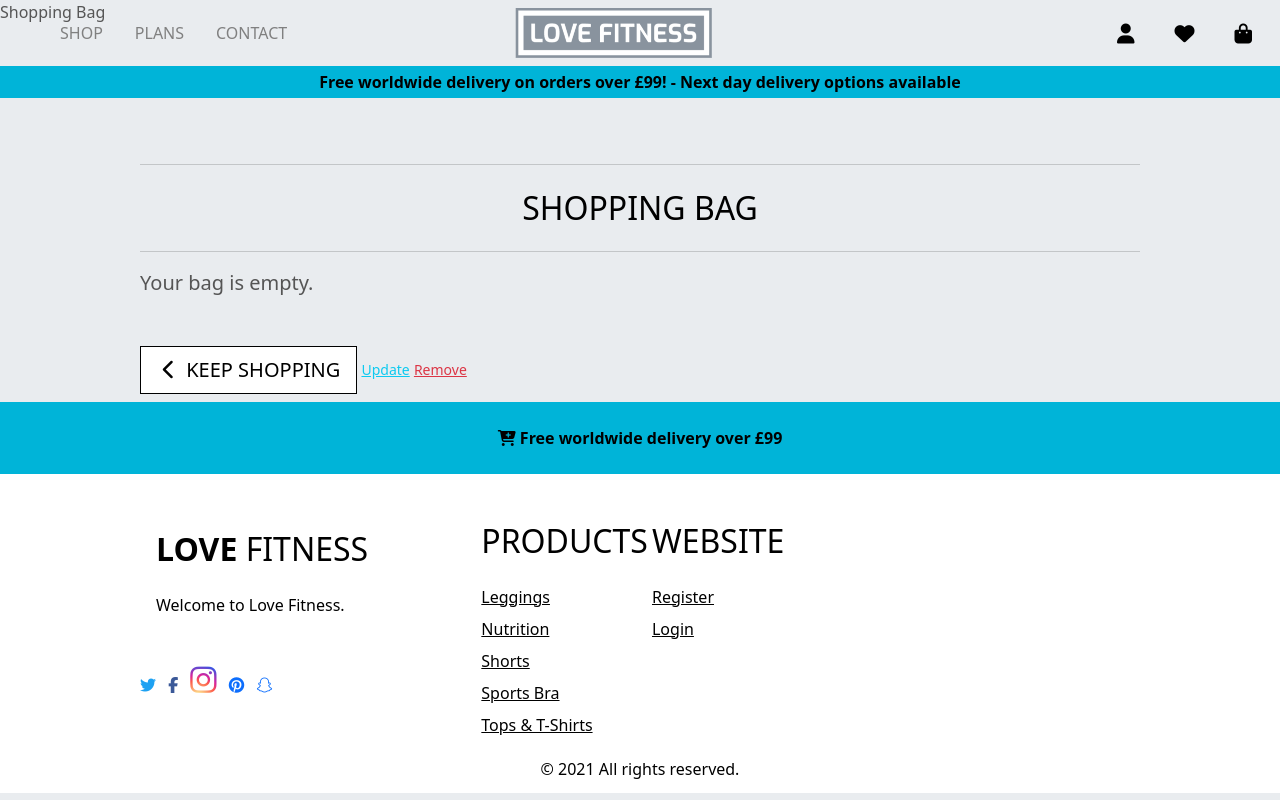
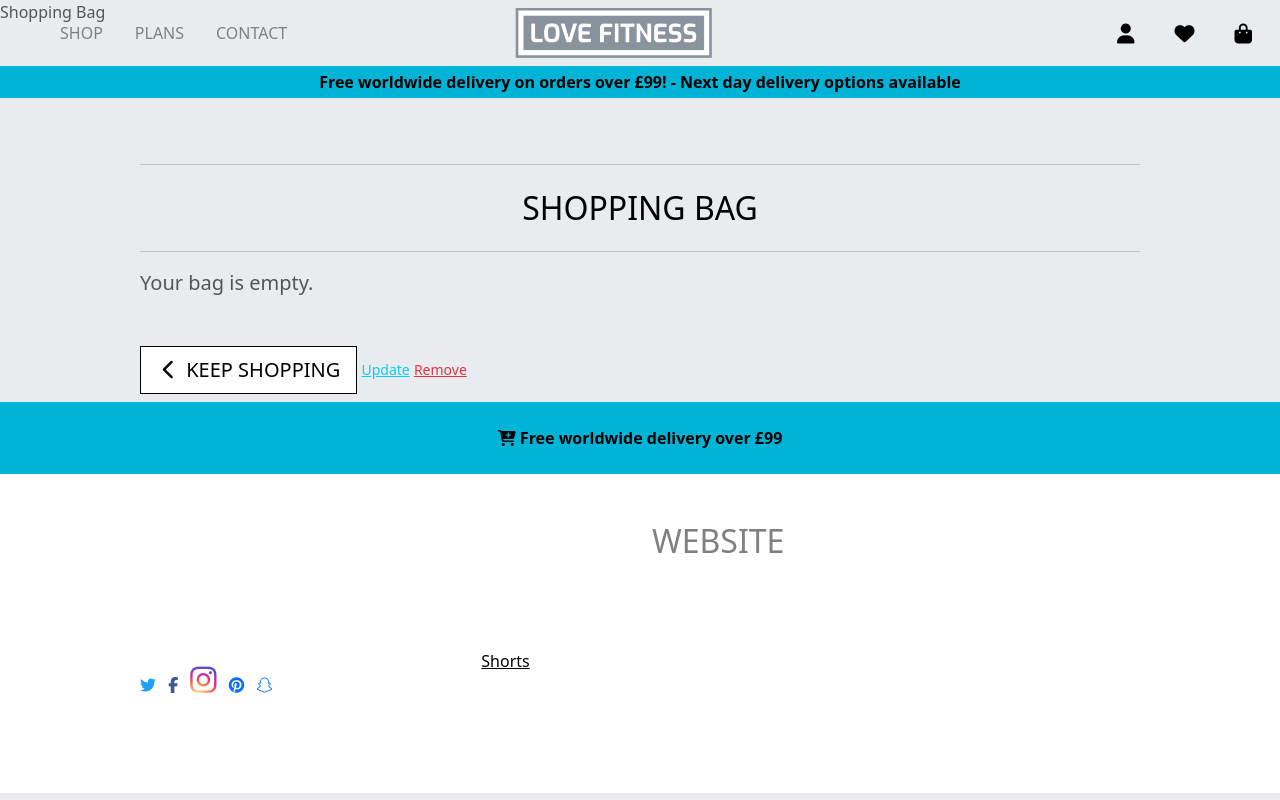
Before and after one commit to JohnWrafter/Love_Fitness, a Django app: page /bag/ in a window 1280 px wide. Run offline with Django 3.2, Linux system fonts and the light colour scheme; data that the repository does not hold is empty; some libraries are stand-ins or nearby versions.

Commit message:
Changed footer font colour to white

```diff
--- a/templates/base.html
+++ b/templates/base.html
@@ -127,8 +127,8 @@
                 <!-- Logo and social media links -->
                 <div class="col-lg-4 col-md-12 mb-4 mb-lg-0">
                     <a href="{% url 'home' %}" aria-label="nav-link main-logo-link" class="nav-link main-logo-link">
-                        <h2 class="logo-font text-black my-0"><strong>Love</strong> Fitness</h2>
-                        <p class="text-black mt-4">Welcome to Love Fitness.</p>
+                        <h2 class="logo-font text-white my-0"><strong>Love</strong> Fitness</h2>
+                        <p class="text-white mt-4">Welcome to Love Fitness.</p>
                     </a>
                     <ul class="list-inline mt-4">
                         <li class="list-inline-item">
@@ -159,36 +159,36 @@
                     </ul>
                 </div>
                 <div class="col-lg-2 col-md-6 mb-4 mb-lg-0">
-                    <h2 class="logo-font text-uppercase font-weight-bold mb-4 text-black">Products</h2>
+                    <h2 class="logo-font text-uppercase font-weight-bold mb-4 text-white">Products</h2>
                     <ul class="list-unstyled mb-0">
                         <li class="mb-2"><a href="{% url 'products' %}?category=leggings"
-                                class="text-black">Leggings</a></li>
+                                class="text-white">Leggings</a></li>
                         <li class="mb-2"><a href="{% url 'products' %}?category=sports_nutrition"
-                                class="text-black">Nutrition</a></li>
+                                class="text-white">Nutrition</a></li>
                         <li class="mb-2"><a href="{% url 'products' %}?category=shorts" class="text-black">Shorts</a>
                         </li>
-                        <li class="mb-2"><a href="{% url 'products' %}?category=sports_bra" class="text-black">Sports
+                        <li class="mb-2"><a href="{% url 'products' %}?category=sports_bra" class="text-white">Sports
                                 Bra</a></li>
-                        <li class="mb-2"><a href="{% url 'products' %}?category=tops_t-shirts" class="text-black">Tops
+                        <li class="mb-2"><a href="{% url 'products' %}?category=tops_t-shirts" class="text-white">Tops
                                 &amp; T-Shirts</a></li>
                     </ul>
                 </div>
                 <div class="col-lg-2 col-md-6 col-xs-6 mb-4 mb-lg-0">
-                    <h2 class="logo-font text-uppercase font-weight-bold mb-4 text-black">Website</h2>
+                    <h2 class="logo-font text-uppercase font-weight-bold mb-4 text-whitek">Website</h2>
                     <ul class="list-unstyled mb-0">
                         {% if request.user.is_authenticated %} {% if request.user.is_superuser %}
-                        <li class="mb-2"><a href="" class="text-black">Product Management</a></li>
+                        <li class="mb-2"><a href="" class="text-white">Product Management</a></li>
                         {% endif %}
-                        <li class="mb-2"><a href="" class="text-black">My Profile</a></li>
+                        <li class="mb-2"><a href="" class="text-white">My Profile</a></li>
                         {% else %}
-                        <li class="mb-2"><a href="{% url 'account_signup' %}" class="text-black">Register</a></li>
-                        <li class="mb-2"><a href="{% url 'account_login' %}" class="text-black">Login</a></li>
+                        <li class="mb-2"><a href="{% url 'account_signup' %}" class="text-white">Register</a></li>
+                        <li class="mb-2"><a href="{% url 'account_login' %}" class="text-white">Login</a></li>
                         {% endif %}
                     </ul>
                 </div>
                 <!-- Copyright information -->
                 <div class="bg-white py-1">
-                    <div class="container text-center text-black">
+                    <div class="container text-center text-white">
                         <p class="mb-0 py-2 footer-font">© 2021 All rights reserved.</p>
                     </div>
                 </div>
--- a/templates/includes/main-nav.html
+++ b/templates/includes/main-nav.html
@@ -4,8 +4,15 @@
         <li class="nav-item">
             <a class="nav-link active logo-font" aria-current="page" href="#">Shop</a>
         </li>
-        <li class="nav-item">
-            <a class="nav-link logo-font" href="#">Plans</a>
+        <li class="nav-item dropdown">
+            <a class="nav-link text-grey logo-font" href="#" id="homeware-link" data-bs-toggle="dropdown"
+                aria-haspopup="true" aria-expanded="true">
+                Plans
+            </a>
+            <!-- <div class="dropdown-menu border-0 show" aria-labelledby="homeware-link" data-bs-popper="none">
+                <a href="/products/?category=exercise" class="dropdown-item">Exercise</a>
+                <a href="/products/?category=nutrition" class="dropdown-item">Nutrition</a>
+            </div> -->
         </li>
         <li class="nav-item">
             <a class="nav-link logo-font" href="#">Contact</a>
@@ -13,9 +20,9 @@
         <!-- <a class="nav-link disabled">Disabled</a> -->
     </nav>
     <ul class="navbar-nav mx-auto">
-        <a class="navbar-brand " href="/">
+        <a class="navbar-brand" href="/">
             <div class="logo-image">
-                <img src=" {{ MEDIA_URL }}logo.png" height="50">
+                <img src=" {{ MEDIA_URL }}logo.png" height="50" />
             </div>
         </a>
     </ul>
@@ -71,5 +78,5 @@
                 </div>
             </a>
         </li>
-        </ul>
+    </nav>
 </div>
```
